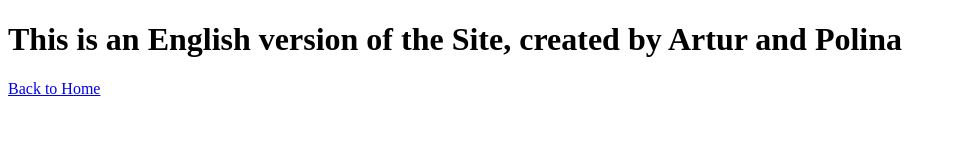
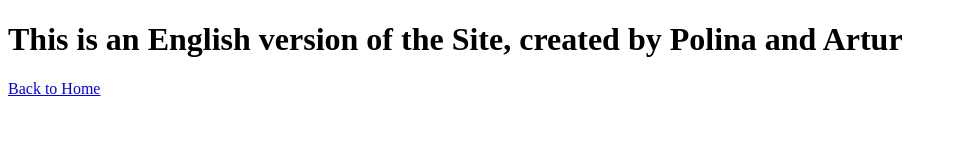
Before and after one commit to Web-toxic/TopDem, a plain HTML site: page en/index.html in a window 1280 px wide. Shown: the whole page, without its empty margins (0-957 px from the left). Drawn offline with Linux system fonts and the light colour scheme.

Commit message:
Update index.html 2.0

```diff
--- a/en/index.html
+++ b/en/index.html
@@ -7,7 +7,7 @@
   <title>English version of the Site</title>
 </head>
 <body>
-  <h1>This is an English version of the Site, created by Artur and Polina</h1>
+  <h1>This is an English version of the Site, created by Polina and Artur</h1>
   <nav>
     <a href="../index.html">Back to Home</a>
   </nav>
```
